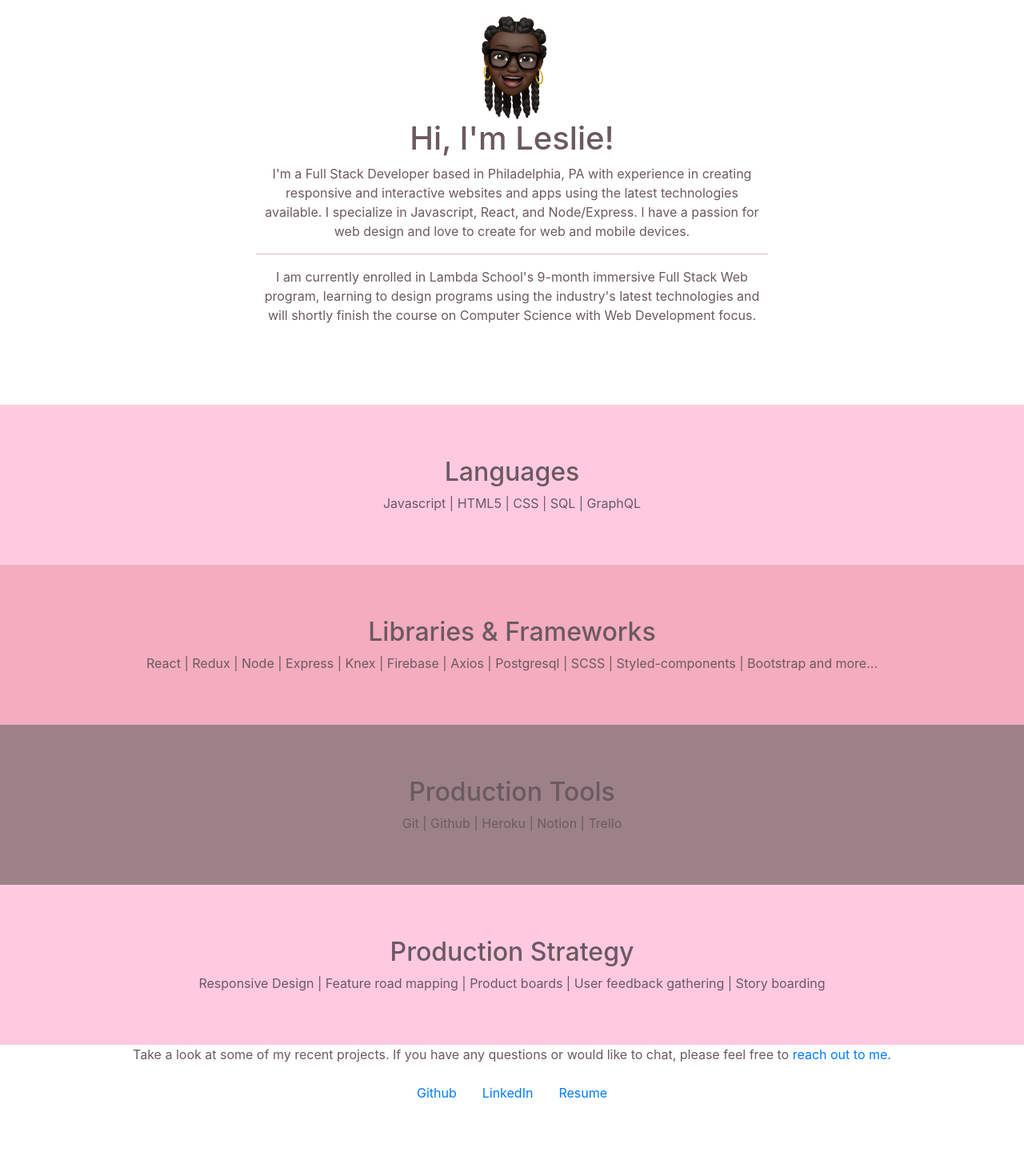
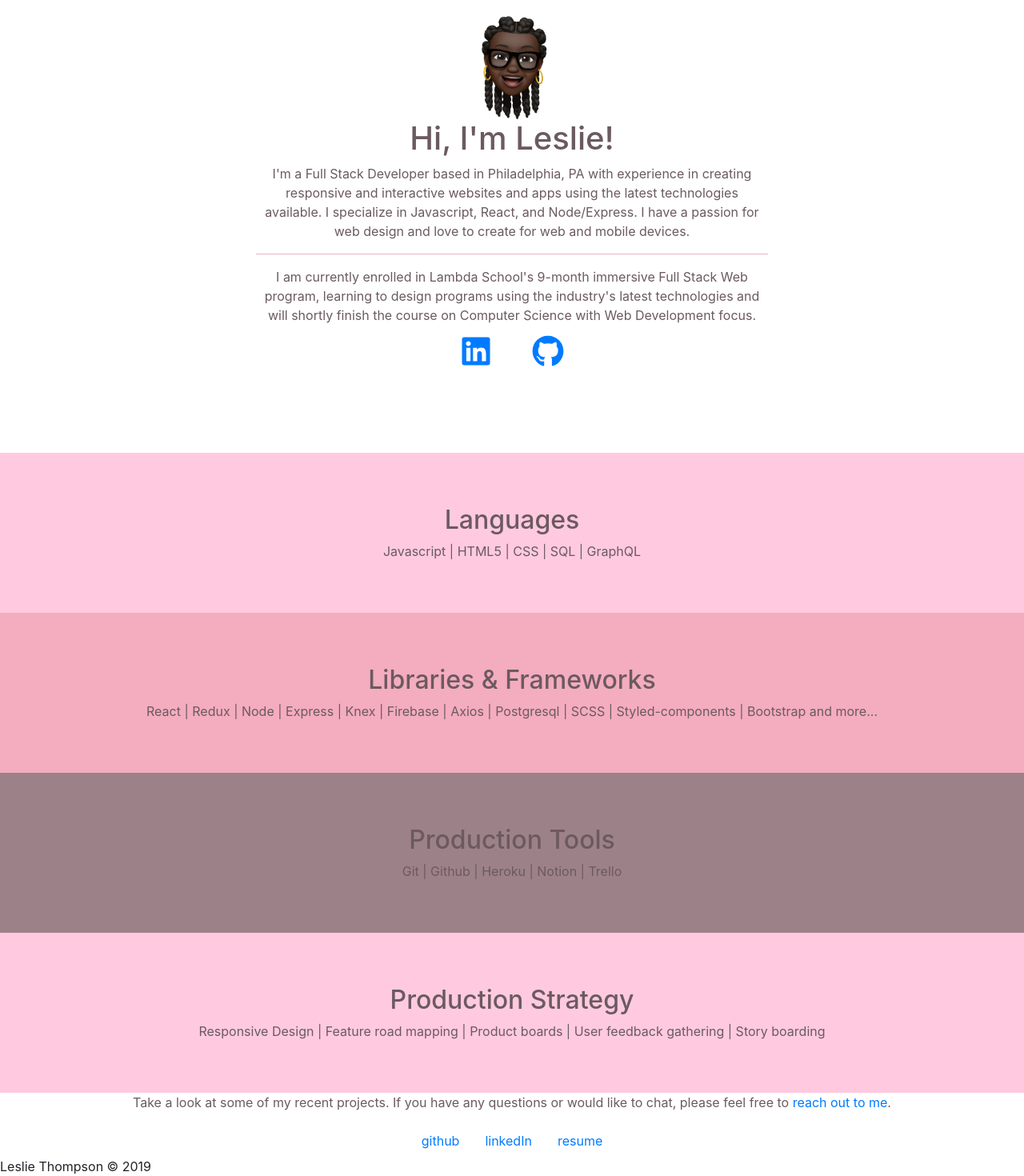
Before and after one commit to LCRT215/Portfolio, a React (Create React App) app: page / in a window 1280 px wide. Shown: the part 160-1630 px from the top of the page at 80% size. Before the commit the page ends 1546 px from the top, so only its background shows below. Built offline with nearby package versions, Linux system fonts and the light colour scheme.

Commit message:
update styling on all pages

```diff
--- a/src/components/Contact/Contact.js
+++ b/src/components/Contact/Contact.js
@@ -11,6 +11,8 @@ function Contact() {
   return (
     <div className="contact">
       <div className="head">
+        <h1>{"[ contact me ]"}</h1>
+
         <img
           className="image"
           width="200"
--- a/src/components/Footer/Footer.js
+++ b/src/components/Footer/Footer.js
@@ -6,10 +6,11 @@ import { FaGithub, FaLinkedin } from "react-icons/fa";
 function Footer() {
   return (
     <div className="footer">
+      <div>
         <Nav className="justify-content-center" activeKey="/home">
           <Nav.Item>
             <Nav.Link href="https://github.com/LCRT215" target="_blank">
-            Github
+              github
             </Nav.Link>
           </Nav.Item>
 
@@ -18,7 +19,7 @@ function Footer() {
               href="https://www.linkedin.com/in/leslie-thompson-"
               target="_blank"
             >
-            LinkedIn
+              linkedIn
             </Nav.Link>
           </Nav.Item>
 
@@ -27,10 +28,12 @@ function Footer() {
               href="https://docs.google.com/document/d/1f5hU9xywzNAb7RkOUUF9Kg51js1z2AvWuDLaq4tWrVE/edit?usp=sharing"
               target="_blank"
             >
-            Resume
+              resume
             </Nav.Link>
           </Nav.Item>
         </Nav>
+      </div>
+      Leslie Thompson © 2019
     </div>
   );
 }
--- a/src/components/Home/Home.js
+++ b/src/components/Home/Home.js
@@ -1,6 +1,7 @@
 import React from "react";
 import "../Home/Home.css";
 import { Link } from "react-router-dom";
+import { FaGithub, FaLinkedin } from "react-icons/fa";
 
 function Home() {
   return (
@@ -26,6 +27,18 @@ function Home() {
         technologies and will shortly finish the course on Computer Science with
         Web Development focus.
         <br />
+        <a
+          href="https://www.linkedin.com/in/leslie-thompson-"
+          target="_blank"
+          className="linkedin"
+        >
+          {" "}
+          <FaLinkedin />
+        </a>
+        {"     "}
+        <a href="https://github.com/LCRT215" target="_blank" className="github">
+          <FaGithub />
+        </a>
       </div>
       <div className="sections one">
         <h2>Languages</h2>
--- a/src/components/Projects/ProjectCard2.js
+++ b/src/components/Projects/ProjectCard2.js
@@ -3,7 +3,12 @@ import React from "react";
 function ProjectCard2() {
   return (
     <div className="card2-container">
-      <div>Project card 2</div>
+      <h3> Project Title </h3>
+      <p>Projects description</p>
+      <div>
+        <button>See project</button>
+        <button>See GitHub</button>
+      </div>
     </div>
   );
 }
--- a/src/components/Projects/Projects.js
+++ b/src/components/Projects/Projects.js
@@ -10,6 +10,7 @@ import ProjectCard2 from "./ProjectCard2";
 function Projects() {
   return (
     <div className="projects-container">
+      <h1>{"{ my projects }"}</h1>
       <ProjectCard2 />
       <ProjectCard
         title="Replate"
```
Lines whose indentation alone changed are shown as unchanged.
